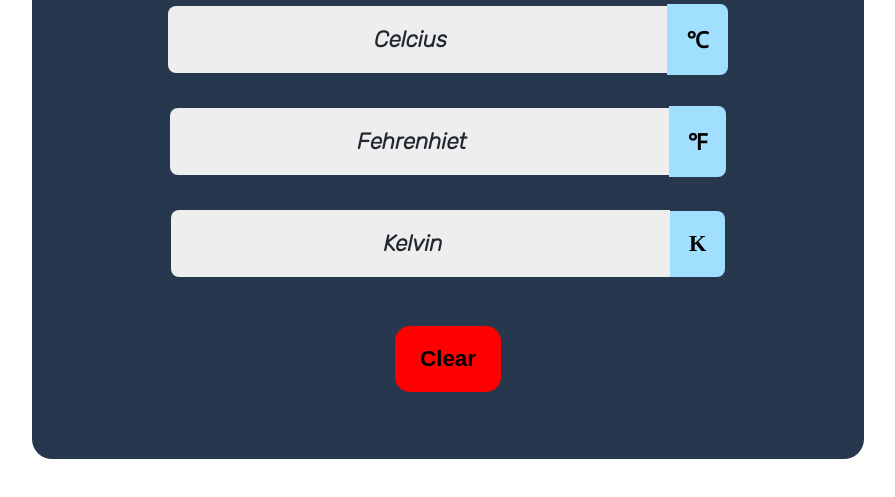
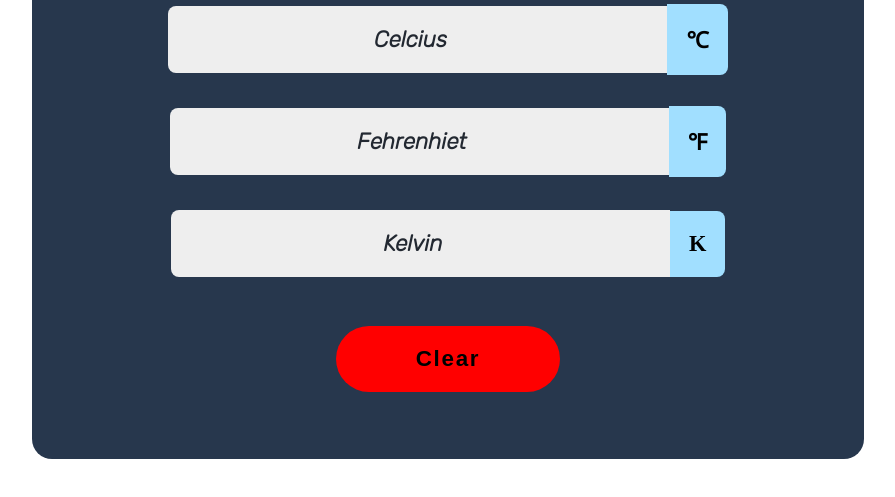
Before and after one commit to Paras-Verma-2531/Temperature-Converter, a plain HTML site: page index.html in a window 1280 px wide. Shown: the part 241-738 px from the top of the page, without its empty margins (192-1087 px from the left). Drawn offline with Linux system fonts and the light colour scheme.

Commit message:
responsiveness added

```diff
--- a/style.css
+++ b/style.css
@@ -97,7 +97,7 @@ button{
     color: black;
     font-size: 1.2rem;
     font-weight:bold;
-    border-radius: 10px;
+    border-radius: 20px;
     border: none;
     background-color: red;
 }
@@ -149,8 +149,10 @@ button:hover
    {
        margin-top: -5px;
        padding-block:20px;
+       width: 10em;
        padding-inline:25px;
        font-size: 1.4rem;
-       border-radius: 15px;
+       border-radius: 40px;
+       letter-spacing: 1.7px;
     }
 }
```
